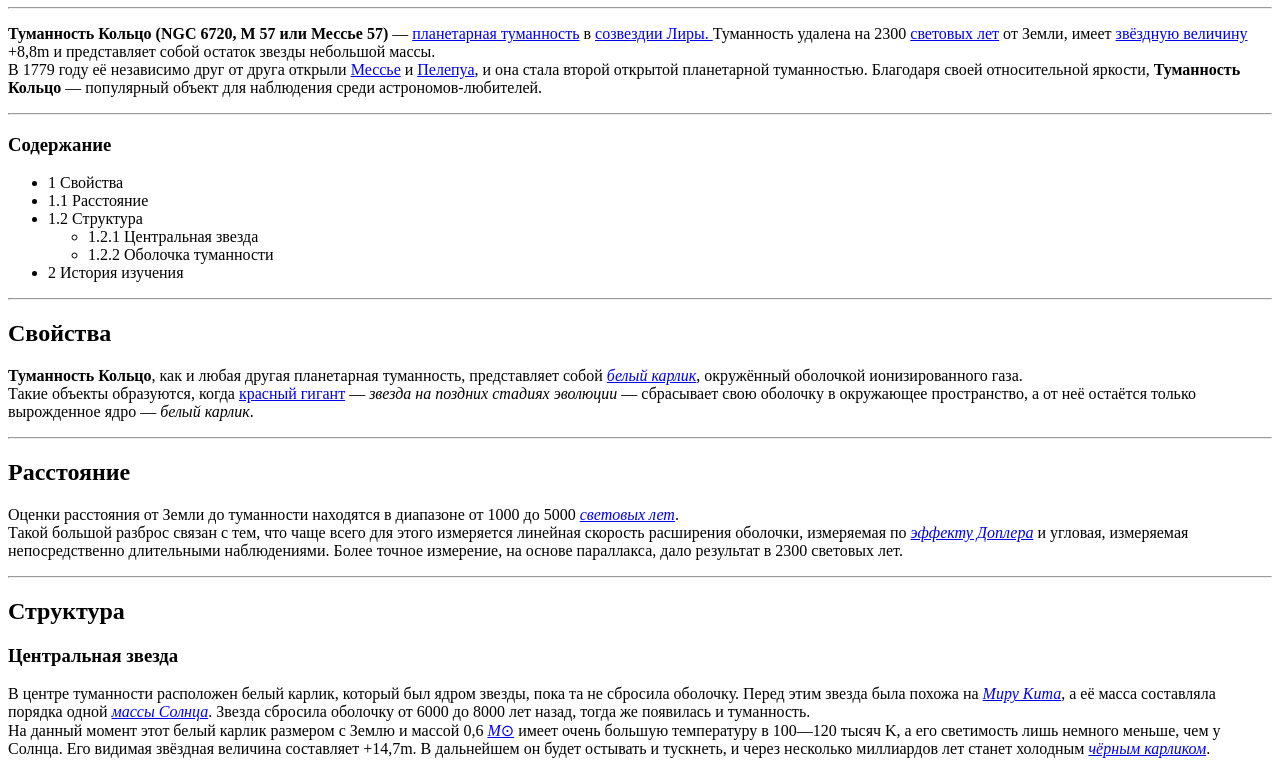
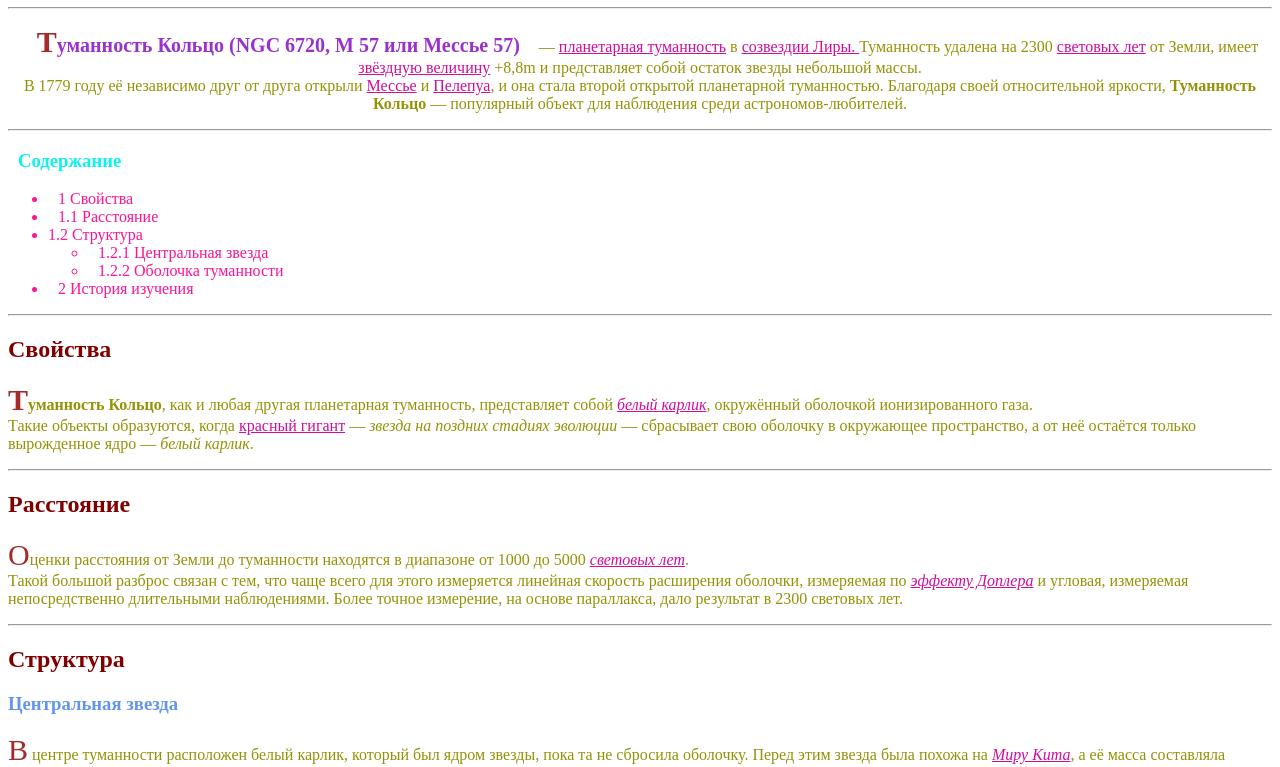
Before and after one commit to VladimirPoroshenkov/Selectors_Specificity, a plain HTML site: page index.html in a window 1280 px wide. Shown: the part 73-840 px from the top of the page. Drawn offline with Linux system fonts and the light colour scheme.

Commit message:
неправильно указал название файла стиля. Исправил

```diff
--- a/index.html
+++ b/index.html
@@ -13,7 +13,7 @@
     <meta property="og:site_name" content="Текст со стилем">
     <meta property="og:description" content="Текст с наложеннимы стилями">
     <link rel="icon" type="image/x-icon" href="https://upload.wikimedia.org/wikipedia/commons/thumb/1/13/M57_The_Ring_Nebula.JPG/411px-M57_The_Ring_Nebula.JPG">
-    <link rel="stylesheet" href="./StyleCSS/Style.css">
+    <link rel="stylesheet" href="./Styles_Css/content_stely.css">
     <title>Text Page</title>
 </head>
 <body>
```
